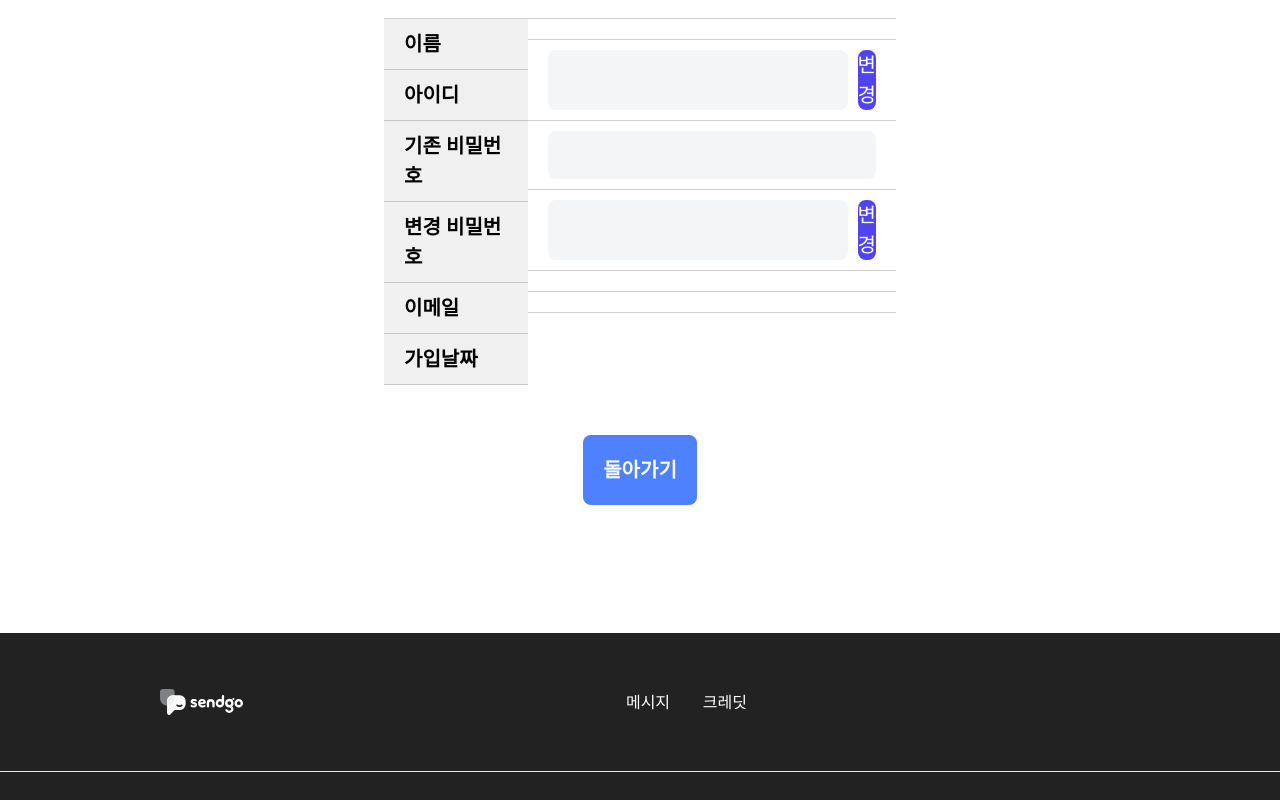
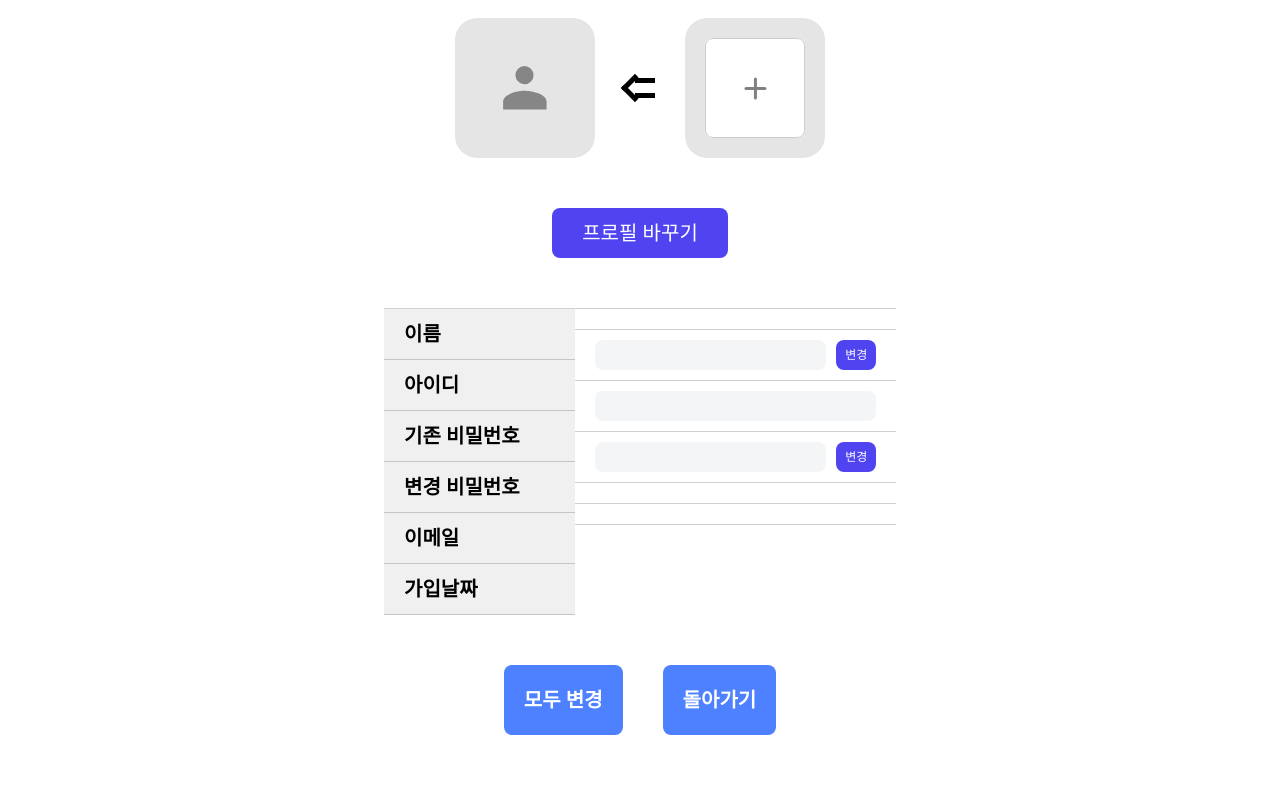
Before and after one commit to HRJHL/frontsample, a Vue app: page /userpage2 in a window 1280 px wide. Shown: the part 440-1240 px from the top of the page. Built offline with nearby package versions, Linux system fonts and the light colour scheme; no server answers; what @tosspayments/payment-sdk would draw is missing.

Commit message:
profile_image
profile, userstatus...etc

```diff
--- a/src/App.vue
+++ b/src/App.vue
@@ -1,23 +1,27 @@
 <template>
   <div class="content">
-    <header class="flex w-full fixed z-40 border-b" style="background-color:white">
+    <header :class="['header',{'scrolled': isScrolled && isRootPath, 'not-root': !isRootPath }]" class="flex w-full fixed z-40 border-b">
       <nav class="navi w-full ml-[12.5%] gap-[18%] h-[81px]">
         <div class="flex items-center">
           <router-link to="/">
-          <img src="./assets/logo.svg" class="w-[142px] h-auto">
+          <img :src="logoSrc" class="w-[142px] h-auto">
           </router-link>
         </div>
         <div class="flex w-full items-center">
         <div class="navbar flex-1 flex gap-[20%] md:gap-[20%] sm:gap-[20%]">
-          <router-link v-if="isLoggedIn" to="/message" class="message text-[20px] sm:text-[10px] font-semibold">메시지</router-link>
-          <button v-if="!isLoggedIn" onclick="location.href='/login'" class="text-[20px] sm:text-[10px] font-semibold">메시지</button>
-          <router-link v-if="isLoggedIn" to="/credit" class="credit text-[20px] sm:text-[10px] font-semibold">크레딧</router-link>
+          <router-link v-if="isLoggedIn" to="/message" @click="this.isState=false" class="message text-[20px] sm:text-[10px] font-semibold">메시지</router-link>
+          <button v-if="!isLoggedIn" onclick="location.href='/login'"  class="text-[20px] sm:text-[10px] font-semibold">메시지</button>
+          <router-link v-if="isLoggedIn" to="/credit" @click="this.isState=false" class="credit text-[20px] sm:text-[10px] font-semibold">크레딧</router-link>
           <button v-if="!isLoggedIn" onclick="location.href='/login'" class="text-[20px] sm:text-[10px] font-semibold">크레딧</button>
 
         </div>
         <div class="flex-1 flex justify-end items-center gap-[10px] pr-[100px] md:pr-[50px] sm:pr-[50px]">
+          <div v-if="isLoggedIn">
+          <img :src="`http://127.0.0.1:8000/storage/${profile}`" v-if="profile" class="w-[50px] h-auto">
+          <img v-else src="@/assets/icon2/person.svg" class="w-[50px] h-auto" alt="Default Image">
+          </div>
           <div v-if="isLoggedIn" @click="state()" class="text-[20px] mr-[45px] sm:text-[10px] font-semibold">{{ userName }}님</div>
-          <div v-if="isState" class="absolute border shoadow top-[80px] text-[20px] gap-[5px] px-[40px] py-[10px] " style="background-color: #FFFFFF">
+          <div v-if="isState" class="absolute border shoadow top-[80px] text-[20px] gap-[5px] px-[40px] py-[10px] " style="background-color: #FFFFFF; color:black;">
             <div @click="user()">회원 정보</div>
             <div>--------</div>
             <div @click="logout()">로그아웃</div>
@@ -44,28 +48,41 @@ export default {
       isLoggedIn: false,
       isState: false,
       userName: '',
+      isScrolled: false,
+      profile: '',
     };
+  },
+  computed: {
+    isRootPath() {
+      return this.$route.path === '/';
+    },
+    logoSrc() {
+      if(this.isRootPath){
+        return this.isScrolled ? require('@/assets/logo.svg') : require('@/assets/logo2.svg');
+      } else {
+        return require('@/assets/logo.svg');
+      }
+    },
   },
   mounted() {
     let loggedIn = sessionStorage.getItem("logg");
     let name = sessionStorage.getItem("name");
+    let profile = sessionStorage.getItem("profile");
     this.isLoggedIn = loggedIn;
     this.userName = name;
-    let state = sessionStorage.getItem("state");
-    this.isState = state;
+    this.profile = profile;
+    this.isState = false;
+    window.addEventListener('scroll', this.handleScroll);
+  },
+  beforeUnmount() {
+    window.removeEventListener('scroll', this.handleScroll);
   },
   methods: {
     state(){
-      let state;
-
-    if (this.isState === false) {
-        sessionStorage.setItem("state", true);
-        state = sessionStorage.getItem("state");
-        this.isState = state === 'true';
+    if (this.isState == false) {
+        this.isState = true;
     } else {
-        sessionStorage.setItem("state", false);
-        state = sessionStorage.getItem("state");
-        this.isState = state === 'true';
+        this.isState = false;
     }
     },
     logout() {
@@ -76,7 +93,10 @@ export default {
     user(){
       this.isState = false;
       window.location.href="/userpage";
-    }
+    },
+    handleScroll() {
+      this.isScrolled = window.scrollY > 0;
+    },
   },
 };
 
@@ -98,6 +118,21 @@ export default {
   background-color: blue;
 }
 
+.header {
+  transition: background-color 0.3s ease;
+  background-color: black;
+  color: white;
+}
+
+.header.scrolled {
+  background-color: white;
+  color: black;
+}
+
+.header.scrolled, .header.not-root {
+  background-color: white;
+  color: black;
+}
 @media (max-width: 768px) {
   .navbar a.router-link-active::after {
   content: '';
--- a/src/main.js
+++ b/src/main.js
@@ -4,6 +4,7 @@ import router from './router';
 import './assets/styles/tailwind.css';
 import './assets/styles/main.css';
 
+
 createApp(App)
   .use(router)
   .mount('#app');
--- a/src/views/Home.vue
+++ b/src/views/Home.vue
@@ -1,6 +1,5 @@
 <template>
   <div class="main-content">
-    <AppHeader />
     <MainContent1 />
     <MainContent2 />
     <MainContent3 />
@@ -11,7 +10,6 @@
 </template>
 
 <script>
-import AppHeader from './layout/AppHeader.vue';
 import AppFooter from './layout/AppFooter.vue';
 import MainContent1 from './home/MainContent1.vue';
 import MainContent2 from './home/MainContent2.vue';
@@ -21,7 +19,6 @@ import MainContent5 from './home/MainContent5.vue';
 export default {
   name: 'HomePage',
   components: {
-    AppHeader,
     MainContent1,
     MainContent2,
     MainContent3,
--- a/src/views/user/LoginFrom.vue
+++ b/src/views/user/LoginFrom.vue
@@ -47,10 +47,12 @@ export default {
       .then(response => {
         const userName = response.data.user.name;
         const useremail = response.data.user.email;
+        const userprofile = response.data.user.profile_image;
         console.log(userName);
         sessionStorage.setItem("logg", true);
         sessionStorage.setItem('name', userName);
         sessionStorage.setItem('email', useremail);
+        sessionStorage.setItem('profile', userprofile);
         window.location.href ='/message';
       })
       .catch(error => {
--- a/src/views/user/UserChange.vue
+++ b/src/views/user/UserChange.vue
@@ -5,6 +5,27 @@
       <img src="@/assets/sendgo/logo.svg" class="w-[300px] lg:w-[250px] md:w-[200px] sm:w-[150px] h-auto mb-[40px] lg:mb-[30px] md:mb-[20px] sm:mb-[20px]">
     </div>
     <div class="flex justify-center mb-[50px] text-[45px] font-bold">회원님의 정보</div>
+    <div class="flex flex-row justify-center items-center mb-[50px] gap-[30px]">
+      <div class="px-[20px] py-[20px] rounded-[22px]" style="background-color:#0000001A">
+        <img :src="`http://127.0.0.1:8000/storage/${profile}`" v-if="profile" class="w-[100px] h-auto">
+          <img v-else src="@/assets/icon2/person.svg" class="w-[100px] h-auto" alt="Default Image">
+      </div>
+      <div class="flex">
+        <div class="arrow"></div>
+        <div class="arrow2"></div>
+      </div>
+      <div></div>
+      <div class="px-[20px] py-[20px] rounded-[22px]" style="background-color:#0000001A">
+        <img v-if="isImage" :src="selectedImage" class="w-[100px] h-auto cursor-pointer" @click="openFileInput">
+        <img v-else src="@/assets/icon2/white_plus.svg" id="img" class="w-[100px] h-auto cursor-pointer" @click="openFileInput">
+         <input type="file" ref="fileInput" style="display: none;" @change="handleFileChange"/>
+      </div>
+    </div>
+    <div class="flex justify-center mb-[50px]">
+      <button @click="changeImage()" class="px-[30px] py-[10px] text-[20px] rounded-[8px]"
+      style="background-color:#4F44F0; color:#FFFFFF"
+      >프로필 바꾸기</button>
+    </div>
     <div class="flex flex-row mb-[50px] text-[32px] xl:text-[20px] lg:text-[18px] md:text-[14px] sm:text-[8px] border-t" style="border-color:#0000002E">
       <div class="flex-col flex-auto font-semibold" style="background-color:#F0F0F0">
         <div class="flex px-[20px] py-[10px] border-b" style="border-color:#0000002E">이름</div>
@@ -16,24 +37,24 @@
       </div>
       <div class="flex-auto flex-col ">
         <div class="flex px-[20px] py-[10px] border-b " style="border-color:#0000002E">{{uname}}</div>
-        <div class="flex flex-row px-[20px] py-[10px] gap-[10px] border-b " style="border-color:#0000002E">
+        <div class="flex flex-row px-[20px] py-[10px] sm:py-[2px] gap-[10px] border-b " style="border-color:#0000002E">
           <input type="text" :placeholder="uid" maxlength="16" id="newId"
-              class="flex-auto text-[18px] px-[20px] py-[10.5px] rounded-[8px]"
-              style="background-color:#F4F5F6; color:#7B7B7B; outline:none">
-              <button @click="changeId()" class="flex-auto text-[20px] rounded-[8px]"
+              class="flex-auto text-[18px] xl:text-[12px] lg:text-[10px] md:text-[14px] sm:text-[8px] px-[20px] py-[10.5px] xl:py-[6px] lg:py-[6px] md:py-[0px] sm:py-[8px] rounded-[8px]"
+              style="background-color:#F4F5F6; color:#7B7B7B; outline:none" required>
+              <button @click="changeId()" class="flex-auto text-[20px] xl:text-[12px] lg:text-[10px]  md:text-[10px] sm:text-[8px] rounded-[8px]"
               style="background-color:#4F44F0; color:#FFFFFF"
               >변경</button>
         </div>
-        <div class="flex flex-row px-[20px] py-[10px] gap-[10px] border-b " style="border-color:#0000002E">
+        <div class="flex flex-row px-[20px] py-[10px] sm:py-[2px] gap-[10px] border-b " style="border-color:#0000002E">
           <input type="password" :placeholder="upw" maxlength="16" id="userPw"
-              class="flex-auto text-[18px] px-[20px] py-[10.5px] rounded-[8px]"
-              style="background-color:#F4F5F6; color:#7B7B7B; outline:none">
+              class="flex-auto text-[18px] xl:text-[12px] lg:text-[10px] md:text-[14px] sm:text-[8px] px-[20px] py-[10.5px] xl:py-[6px] lg:py-[6px] md:py-[0px] sm:py-[8px] rounded-[8px]"
+              style="background-color:#F4F5F6; color:#7B7B7B; outline:none" required>
         </div>
-        <div class="flex flex-row px-[20px] py-[10px] gap-[10px] border-b " style="border-color:#0000002E">
+        <div class="flex flex-row px-[20px] py-[10px] sm:py-[2px] gap-[10px] border-b " style="border-color:#0000002E">
           <input type="password" :placeholder="upw" maxlength="16" id="newPw"
-              class="flex-auto text-[18px] px-[20px] py-[10.5px] rounded-[8px]"
-              style="background-color:#F4F5F6; color:#7B7B7B; outline:none">
-              <button @click="changePw()" class="flex-auto text-[20px] rounded-[8px]"
+              class="flex-auto text-[18px] xl:text-[12px] lg:text-[10px] md:text-[14px] sm:text-[8px] px-[20px] py-[10.5px] xl:py-[6px] lg:py-[6px] md:py-[0px] sm:py-[8px] rounded-[8px]"
+              style="background-color:#F4F5F6; color:#7B7B7B; outline:none" required>
+              <button @click="changePw()" class="flex-auto text-[20px] xl:text-[12px] lg:text-[10px] md:text-[10px] sm:text-[8px] rounded-[8px]"
               style="background-color:#4F44F0; color:#FFFFFF"
               >변경</button>
         </div>
@@ -42,6 +63,7 @@
       </div>
   </div>
   <div class="flex flex-row justify-center gap-[40px]">
+    <button @click="changeAll()" class="text-[20px] px-[20px] py-[20px] font-semibold rounded-[8px]" style="background-color:#4E81FF; color:#FFFFFF">모두 변경</button>
     <button @click="home()" class="text-[20px] px-[20px] py-[20px] font-semibold rounded-[8px]" style="background-color:#4E81FF; color:#FFFFFF">돌아가기</button>
   </div>
 </div>
@@ -66,13 +88,18 @@ export default {
       newid: '',
       userpw: '',
       newpw: '',
+      isImage: false,
+      selectedImage: '',
+      profile: '',
     };
   },
   mounted() {
     let name = sessionStorage.getItem("name");
     let email = sessionStorage.getItem("email");
+    let profile = sessionStorage.getItem("profile");
     this.name = name;
     this.email = email;
+    this.profile = profile;
     this.fetchCredits();
   },
   methods: {
@@ -143,9 +170,101 @@ export default {
         console.error(error);
       });
     },
+    changeAll(){
+      this.newid = document.getElementById('newId').value;
+      this.newpw = document.getElementById('newPw').value;
+      this.userpw = document.getElementById('userPw').value;
+      axios.post('http://127.0.0.1:8000/changeAll', {
+        identity: this.newid,
+        npassword : this.newpw,
+        password : this.userpw,
+        email : this.email,
+      })
+      .then(response => {
+        const user = response.data.data;
+        console.log(user);
+        alert("사용자 정보가 변경되었습니다.\n다시 로그인해주세요")
+        sessionStorage.clear();
+        window.location.href ='/';
+      })
+      .catch(error => {
+        if (error.response && error.response.status === 404) {
+          this.errorMessage = '입력한 정보를 다시 확인해주세요.';
+        } else if (error.response && error.response.status === 422) {
+          this.errorMessage = '유효성 검사 오류: 입력한 정보를 다시 확인해주세요.';
+        } else {
+          this.errorMessage = '서버 에러가 발생했습니다. 나중에 다시 시도해주세요.';
+        }
+        console.error(error);
+      });
+    },
+
     home(){
       window.location.href="/";
-    }
+    },
+    openFileInput() {
+      this.$refs.fileInput.click();
+    },
+    handleFileChange(event) {
+      const file = event.target.files[0];
+      if (file) {
+        this.selectedImage = URL.createObjectURL(file);
+        this.isImage = true;
+      }
+    },
+    async changeImage() {
+      const formData = new FormData();
+      formData.append('image', this.$refs.fileInput.files[0]);
+      formData.append('email', this.email);
+
+      try {
+        const response = await axios.post('http://127.0.0.1:8000/changeImage', formData, {
+          headers: {
+            'Content-Type': 'multipart/form-data'
+          }
+        });
+        console.log('Image uploaded successfully:', response.data);
+        alert("사용자 정보가 변경되었습니다.\n다시 로그인해주세요")
+        sessionStorage.clear();
+        window.location.href ='/';
+      } catch (error) {
+        console.error('Error uploading image:', error.response?.data || error.message);
+      }
+    },
   }
 };
 </script>
+
+<style scoped>
+.arrow {
+    position: relative;
+}
+
+.arrow::after {
+    position: absolute;
+    left: 0;
+    top: -10px;
+    content: '';
+    width: 20px;
+    height: 20px;
+    border-top: 5px solid #000;
+    border-right: 5px solid #000;
+    transform: rotate(225deg);
+}
+
+.arrow2 {
+    position: relative;
+}
+
+.arrow2::after {
+    position: absolute;
+    left: 10px;
+    top: -10px;
+    content: '';
+    width: 20px;
+    height: 20px;
+    border-top: 5px solid #000;
+    border-bottom: 5px solid #000;
+
+}
+</style>
--- a/src/views/user/UserIn.vue
+++ b/src/views/user/UserIn.vue
@@ -5,6 +5,12 @@
       <img src="@/assets/sendgo/logo.svg" class="w-[300px] lg:w-[250px] md:w-[200px] sm:w-[150px] h-auto mb-[40px] lg:mb-[30px] md:mb-[20px] sm:mb-[20px]">
     </div>
     <div class="flex justify-center mb-[50px] text-[45px] font-bold">회원님의 정보</div>
+    <div class="flex justify-start mb-[50px]">
+      <div class="px-[20px] py-[20px] rounded-[22px]" style="background-color:#0000001A">
+        <img :src="`http://127.0.0.1:8000/storage/${profile}`" v-if="profile" class="w-[100px] h-auto">
+        <img v-else src="@/assets/icon2/person.svg" class="w-[100px] h-auto" alt="Default Image">
+      </div>
+    </div>
     <div class="flex flex-row mb-[50px] text-[32px] xl:text-[20px] lg:text-[18px] md:text-[14px] sm:text-[8px] border-t" style="border-color:#0000002E">
       <div class="flex-col w-[220px] font-semibold" style="background-color:#F0F0F0">
         <div class="flex px-[20px] py-[10px] border-b" style="border-color:#0000002E">이름</div>
@@ -43,13 +49,16 @@ export default {
       upw: '',
       uemail: '',
       ucreate: '',
+      profile: '',
     };
   },
   mounted() {
     let name = sessionStorage.getItem("name");
     let email = sessionStorage.getItem("email");
+    let profile = sessionStorage.getItem("profile");
     this.name = name;
     this.email = email;
+    this.profile = profile;
     this.fetchCredits();
   },
   methods: {
--- a/vue.config.js
+++ b/vue.config.js
@@ -1,4 +1,4 @@
 const { defineConfig } = require('@vue/cli-service')
 module.exports = defineConfig({
-  transpileDependencies: true
+  transpileDependencies: true,
 })
```
Also changed, not shown: 1 other file (tests, documents, lock files or other folders).
